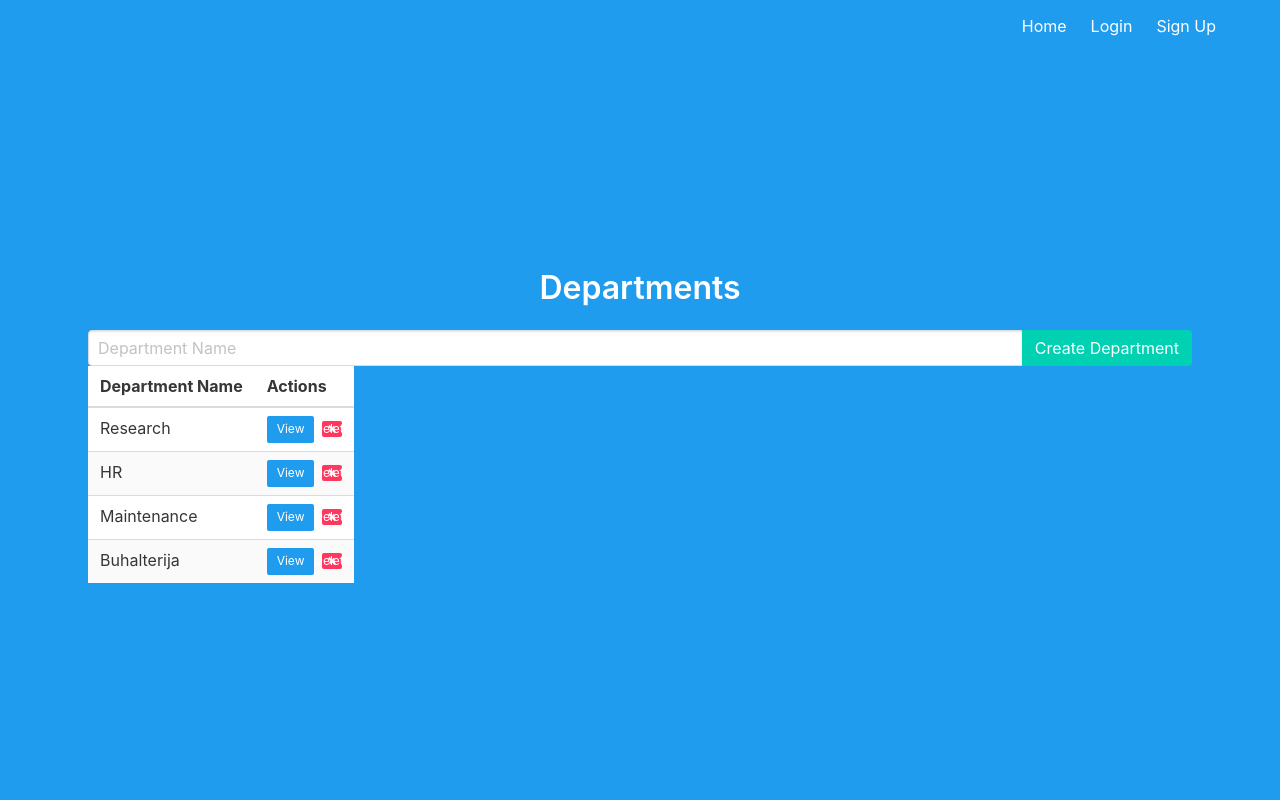
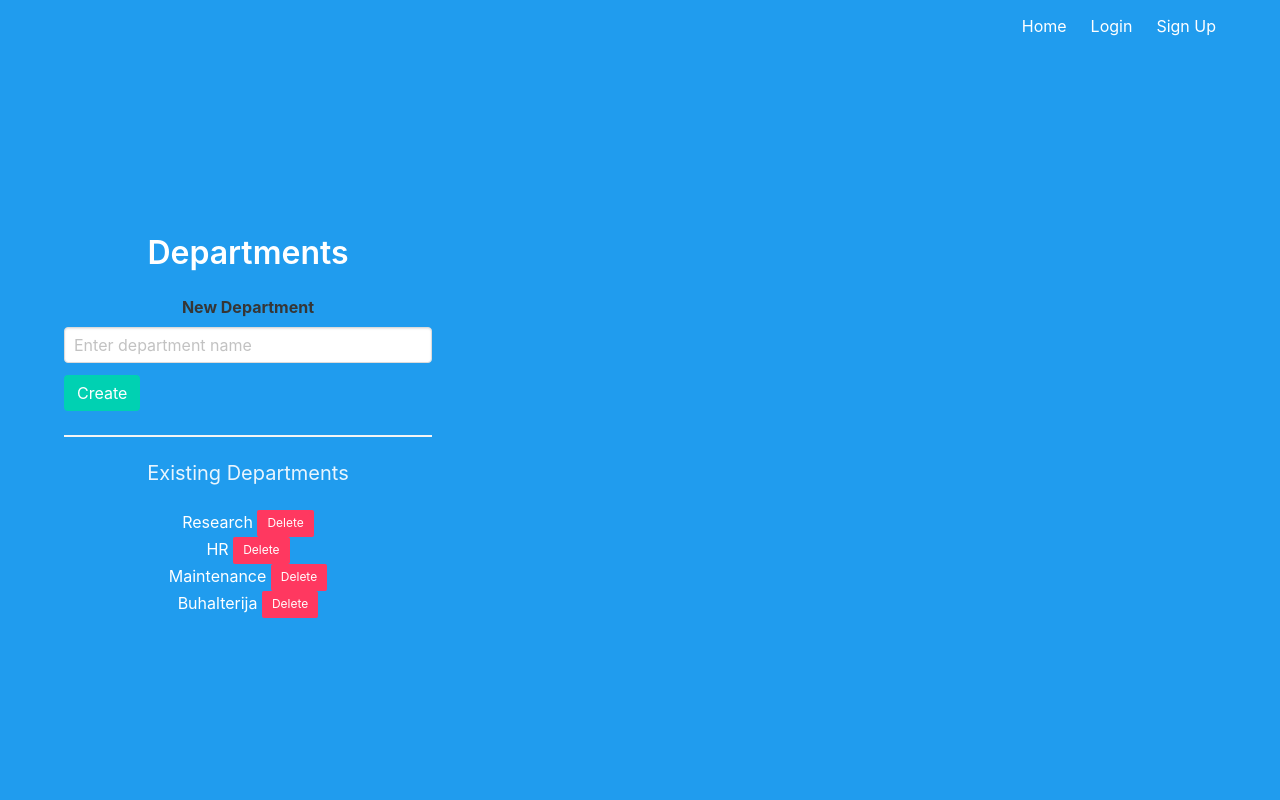
Before and after one commit to freakazoidas/PlantApp, a Flask app: template project/templates/departments.html in a window 1280 px wide. Run offline with Flask 3, Linux system fonts and the light colour scheme; the template is opened without the code that fills it: values that come from a table or form of the project are taken from there, others are empty; some libraries are stand-ins or nearby versions.

Commit message:
departments create and edit works now

```diff
--- a/project/__init__.py
+++ b/project/__init__.py
@@ -3,6 +3,7 @@ from flask_bootstrap import Bootstrap
 from flask_login import LoginManager
 from flask_migrate import Migrate
 from flask_sqlalchemy import SQLAlchemy
+from flask_wtf.csrf import CSRFProtect
 
 # initialize extensions
 db = SQLAlchemy()
--- a/project/templates/departments.html
+++ b/project/templates/departments.html
@@ -1,76 +1,50 @@
 {% extends 'base.html' %} {% block content %}
-
-<section class="section">
-  <div class="container">
+<div class="columns">
+  <div class="column is-one-third">
     <h1 class="title">Departments</h1>
-
-    {% with messages = get_flashed_messages() %} {% if messages %}
-    <div class="notification is-danger">
-      <button class="delete"></button>
-      <ul>
-        {% for message in messages %}
-        <li>{{ message }}</li>
-        {% endfor %}
-      </ul>
-    </div>
-    {% endif %} {% endwith %}
-
-    <form method="POST" action="{{ url_for('departments.list_departments') }}">
-      <div class="field has-addons">
-        <div class="control is-expanded">
+    <form method="post" action="{{ url_for('departments.list_departments') }}">
+      <div class="field">
+        <label class="label">New Department</label>
+        <div class="control">
           <input
             class="input"
             type="text"
             name="department_name"
-            placeholder="Department Name"
+            placeholder="Enter department name"
           />
         </div>
+      </div>
+      <div class="field">
         <div class="control">
-          <button class="button is-primary" type="submit">
-            Create Department
-          </button>
+          <button class="button is-primary" type="submit">Create</button>
         </div>
       </div>
+      {% with messages = get_flashed_messages() %} {% if messages %}
+      <div class="notification is-danger">
+        {% for message in messages %}
+        <p>{{ message }}</p>
+        {% endfor %}
+      </div>
+      {% endif %} {% endwith %}
     </form>
-
-    <table class="table is-striped is-hoverable">
-      <thead>
-        <tr>
-          <th>Department Name</th>
-          <th>Actions</th>
-        </tr>
-      </thead>
-      <tbody>
+    <hr />
+    <h2 class="subtitle">Existing Departments</h2>
+    <ul>
       {% for department in departments %}
-        <tr>
-          <td>{{ department.department_name }}</td>
-          <td>
-            <div class="buttons">
-              <a
-                href="{{ url_for('departments.department', department_id=department.id) }}"
-                class="button is-info is-small"
+      <li>
+        <form
+          method="post"
+          action="{{ url_for('departments.delete_department', department_id=department.id) }}"
+          onsubmit="return confirm('Are you sure you want to delete this department?')"
         >
-                View
-              </a>
-              <form
-                method="POST"
-                action="{{ url_for('departments.delete_department', department_id=department.id) }}"
-              >
-                <button
-                  type="submit"
-                  class="button is-danger is-small delete"
-                  onclick="return confirm('Are you sure you want to delete this department?')"
-                >
+          <span>{{ department.department_name }}</span>
+          <button class="button is-danger is-small" type="submit">
             Delete
           </button>
         </form>
+      </li>
+      {% endfor %}
+    </ul>
   </div>
-          </td>
-        </tr>
-        {% endfor %}
-      </tbody>
-    </table>
 </div>
-</section>
-
 {% endblock %}
```
Also changed, not shown: project/departments.py (+37 -41 lines), instance/db.sqlite. Lines whose indentation alone changed are shown as unchanged.
